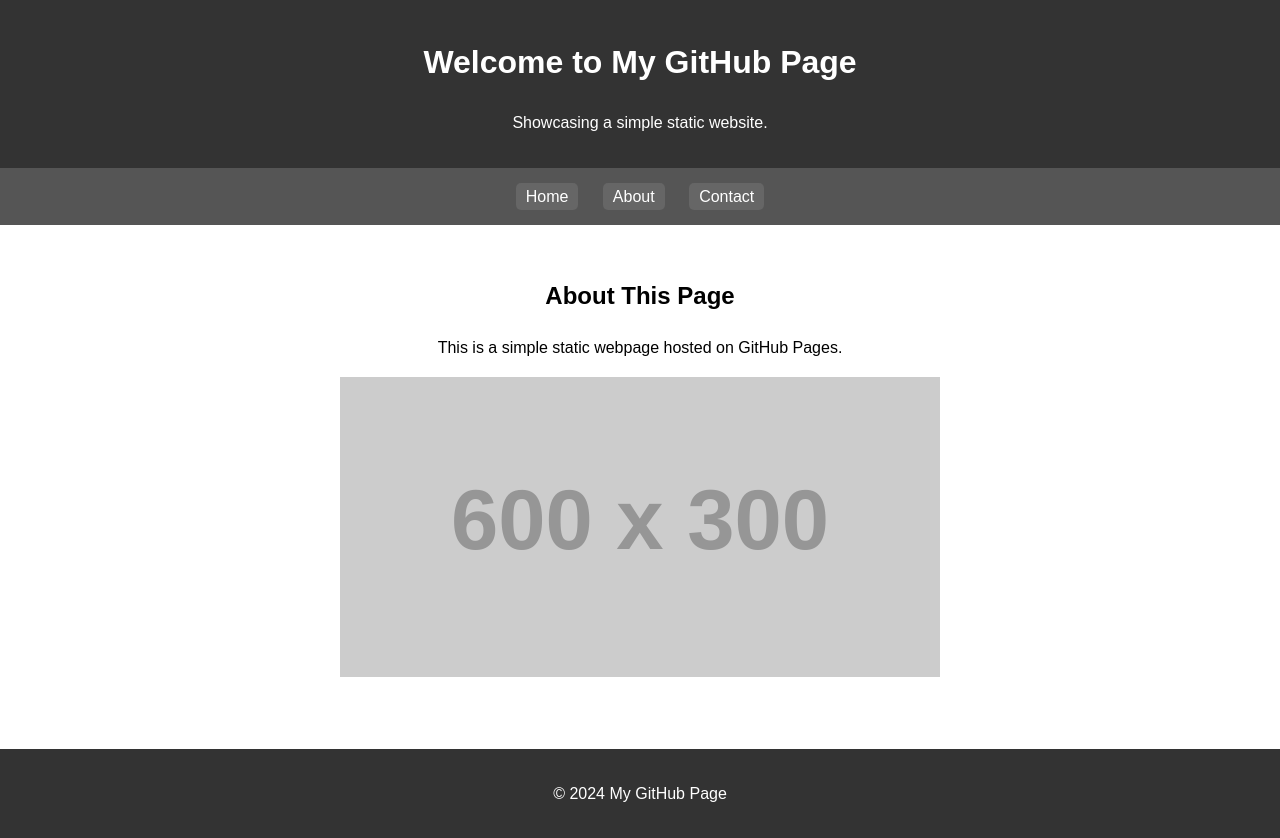
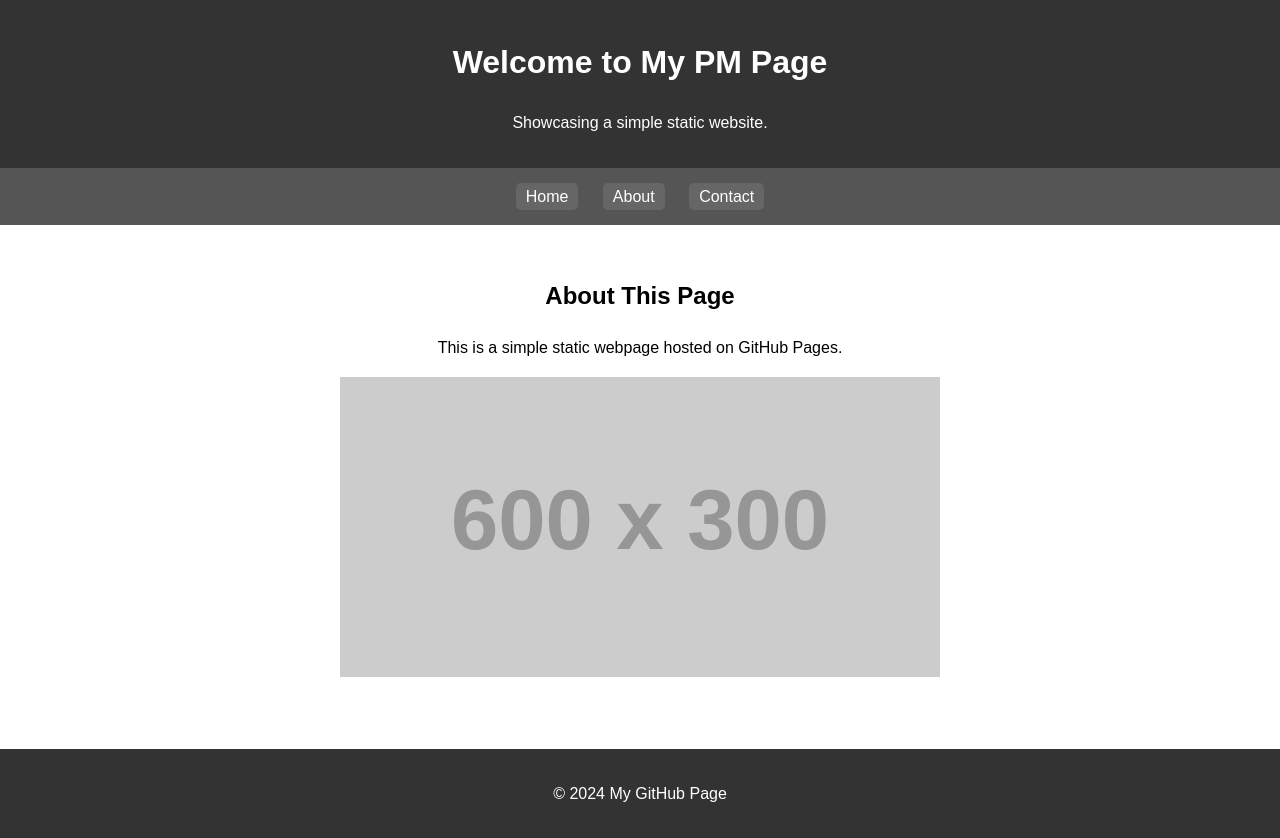
Before and after one commit to kaushiksundar-pm/kaushiksundar-pm.github.io, a plain HTML site: page index.html in a window 1280 px wide. Drawn offline with Linux system fonts and the light colour scheme; placeholder pictures from the web are drawn by us.

Commit message:
Update index.html

```diff
--- a/index.html
+++ b/index.html
@@ -3,7 +3,7 @@
 <head>
 <meta charset="UTF-8">
 <meta name="viewport" content="width=device-width, initial-scale=1.0">
-<title>My GitHub Page</title>
+<title>My GitHub Page KS</title>
 <style>
         body {
             font-family: Arial, sans-serif;
@@ -53,7 +53,7 @@
 </head>
 <body>
 <header>
-<h1>Welcome to My GitHub Page</h1>
+<h1>Welcome to My PM Page</h1>
 <p>Showcasing a simple static website.</p>
 </header>
 <nav>
```
